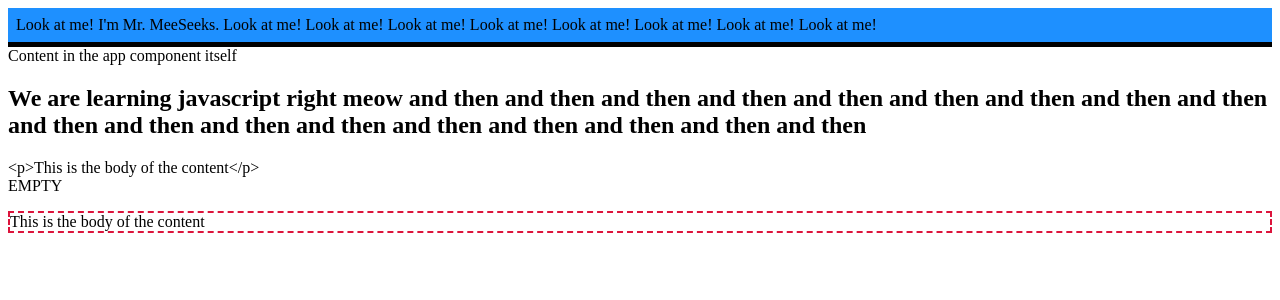
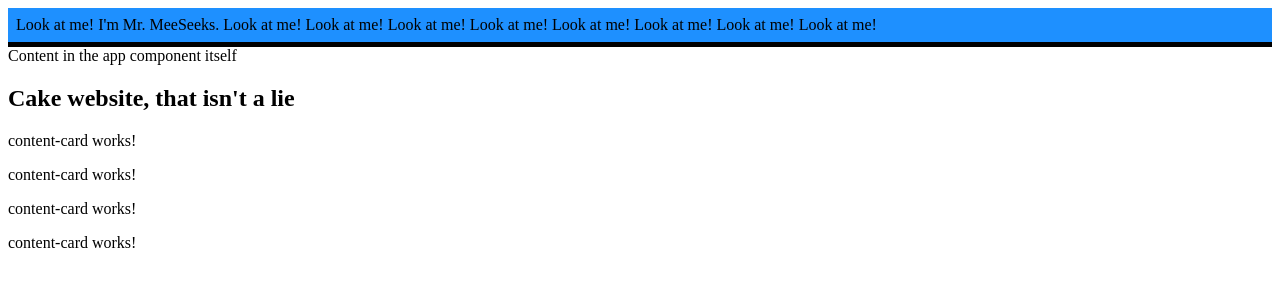
Before and after one commit to amillerman01/MAD400W23ClassExamples, an Angular app in the folder learning-angular/: page / in a window 1280 px wide. Shown: the top 300 px of the page. Built offline with nearby package versions, Linux system fonts and the light colour scheme.

Commit message:
Moved the content item into contentList component
Converted it to an array (doesn't have a max number of elements, like a list)

```diff
--- a/learning-angular/src/app/app.component.html
+++ b/learning-angular/src/app/app.component.html
@@ -1,8 +1,4 @@
 <div>Content in the app component itself</div>
 <h2>{{title}}</h2>
 
-<section class="contentBodyUsingHandlebars">{{contentItem.body}}</section>
-
-<section class="contentTypeUsingProcessContentMethod">{{processContent(contentItem)}}</section>
-
-<section class="contentBodyHTMLUsingInnerHTML" [innerHTML]="contentItem.body"></section>
+<app-content-list></app-content-list>
--- a/learning-angular/src/app/app.component.ts
+++ b/learning-angular/src/app/app.component.ts
@@ -1,5 +1,4 @@
 import { Component } from '@angular/core';
-import { IContent } from './models/icontent';
 
 @Component({
   selector: 'app-root',
@@ -8,17 +7,9 @@ import { IContent } from './models/icontent';
 })
 export class AppComponent {
   title?: string; // optional variable, default value is undefined
-  contentItem: IContent;
 
   constructor() {
-    this.contentItem = {
-      id: 1025,
-      imageUrl:
-        'https://angular.io/assets/images/logos/angular/angular.png',
-      // type: "news",
-      body: '<p>This is the body of the content</p>'
-    };
-    this.title = 'We are learning javascript right meow and then and then and then and then and then and then and then and then and then and then and then and then and then and then and then and then and then and then';
+    this.title = 'Cake website, that isn\'t a lie';
 
     var name = "Peter";
     let changingName = "Peter";
@@ -36,13 +27,6 @@ export class AppComponent {
     programName = "MAD400";
 
     // programName = 10;
-
-    this.processContent(this.contentItem);
-
   }
 
-  processContent(content: IContent):string {
-    console.log(content.body);
-    return content.type ?? "EMPTY";
-  }
 }
--- a/learning-angular/src/app/content-list/content-list.component.html
+++ b/learning-angular/src/app/content-list/content-list.component.html
@@ -1 +1,4 @@
-<p>content-list works!</p>
+<app-content-card></app-content-card>
+<app-content-card></app-content-card>
+<app-content-card></app-content-card>
+<app-content-card></app-content-card>
--- a/learning-angular/src/app/content-list/content-list.component.ts
+++ b/learning-angular/src/app/content-list/content-list.component.ts
@@ -1,4 +1,5 @@
 import { Component } from '@angular/core';
+import { IContent } from '../models/icontent';
 
 @Component({
   selector: 'app-content-list',
@@ -6,5 +7,22 @@ import { Component } from '@angular/core';
   styleUrls: ['./content-list.component.scss']
 })
 export class ContentListComponent {
+  listOfCakes: IContent[];
+
+  constructor() {
+    this.listOfCakes = [];
+    this.listOfCakes.push({
+      id: 1025,
+      imageUrl:
+        'https://angular.io/assets/images/logos/angular/angular.png',
+      // type: "news",
+      body: '<p>This is the body of the content</p>'
+    });
+  }
+
+  processContent(content: IContent):string {
+    // console.log(content.body);
+    return content.type ?? "EMPTY";
+  }
 
 }
```
Also changed, not shown: 1 other file (tests, documents, lock files or other folders).
